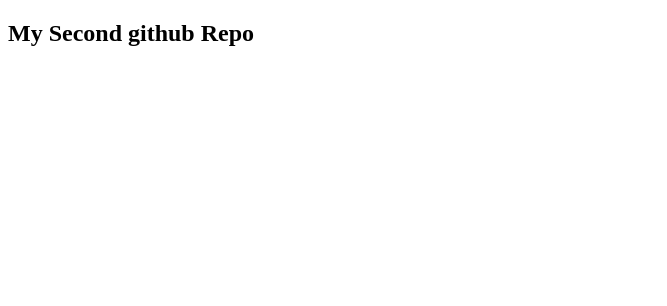
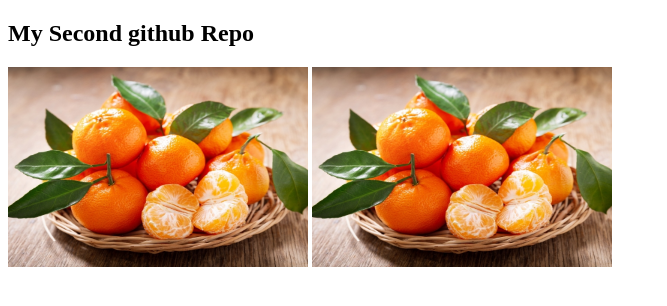
Before and after one commit to AthkiaAdiba/my-second-github-repo, a plain HTML site: page index.html in a window 1280 px wide. Shown: the whole page, without its empty margins (0-667 px from the left). Drawn offline with Linux system fonts and the light colour scheme.

Commit message:
images of fruits

```diff
--- a/index.html
+++ b/index.html
@@ -7,6 +7,7 @@
 </head>
 <body>
     <h2>My Second github Repo</h2>
-
+    <img width="300px" height="200px" src="images/Fresh-Organic-Tangerine-Oranges-with-Leaves.jpg" alt="food">
+    <img width="300px" height="200px" src="images/Fresh-Organic-Tangerine-Oranges-with-Leaves.jpg" alt="food">
 </body>
 </html>
```
